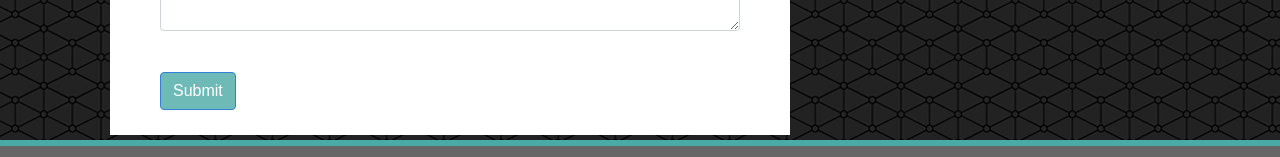
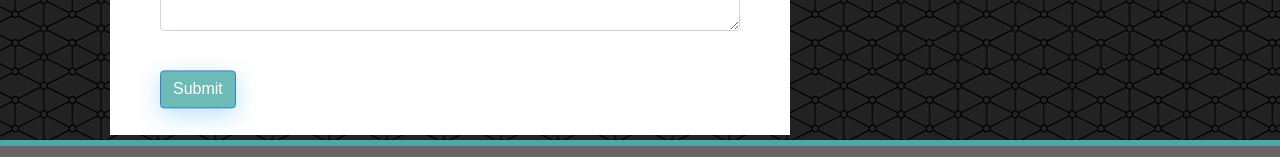
Before and after one commit to daners7777/Bootstrap-Portfolio, a plain HTML site: page contact.html in a window 1280 px wide. In both pictures the pointer is over the button "Submit". Shown: the part 600-757 px from the top of the page. Drawn offline with nearby package versions, Linux system fonts and the light colour scheme.

Commit message:
Update styles.css

```diff
--- a/assets/css/styles.css
+++ b/assets/css/styles.css
@@ -112,6 +112,10 @@ h3{
 
 #button:hover {
 	opacity: .8;
+	cursor: pointer;
+	box-shadow: 0 0.4rem 1.4rem 0 rgba(86, 185, 235, 0.5);
+	transform: translateY(-0.1rem);
+	transition: transform 150ms;
   }
 
 .footer {
```
